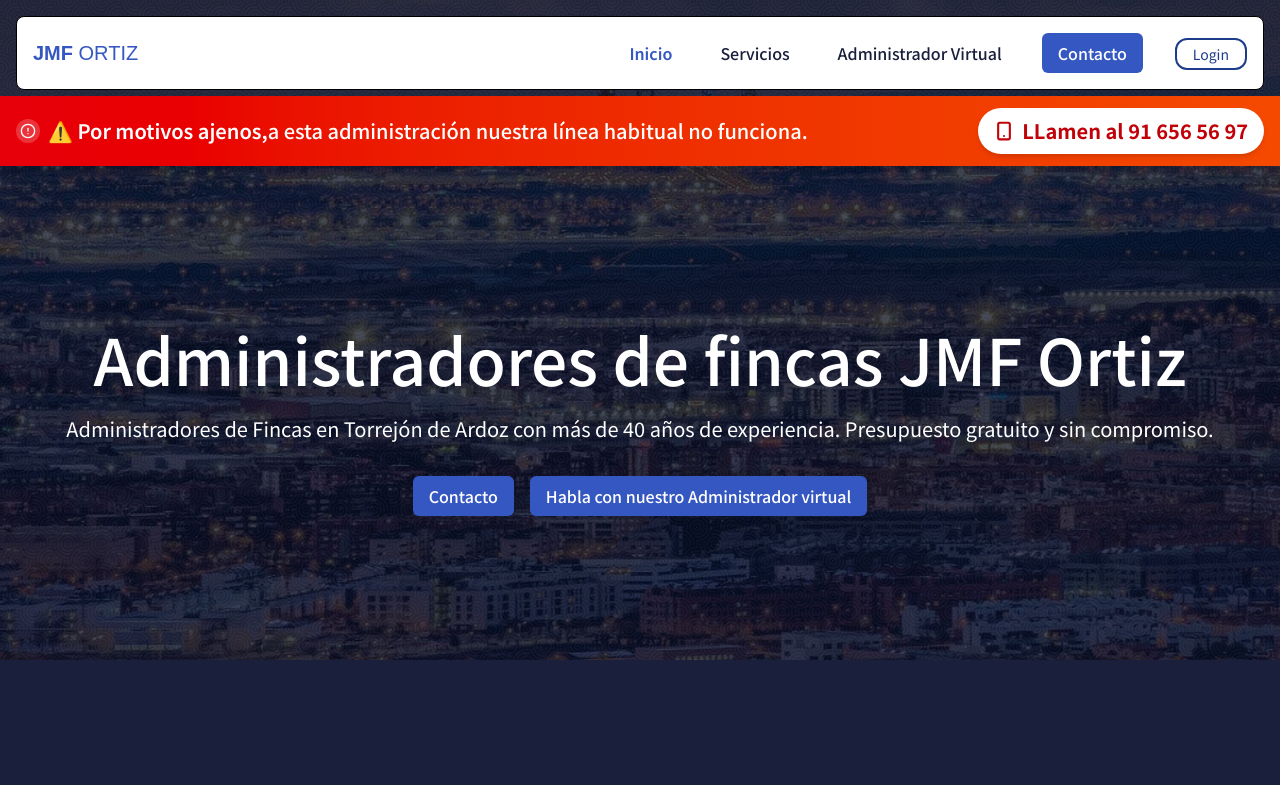
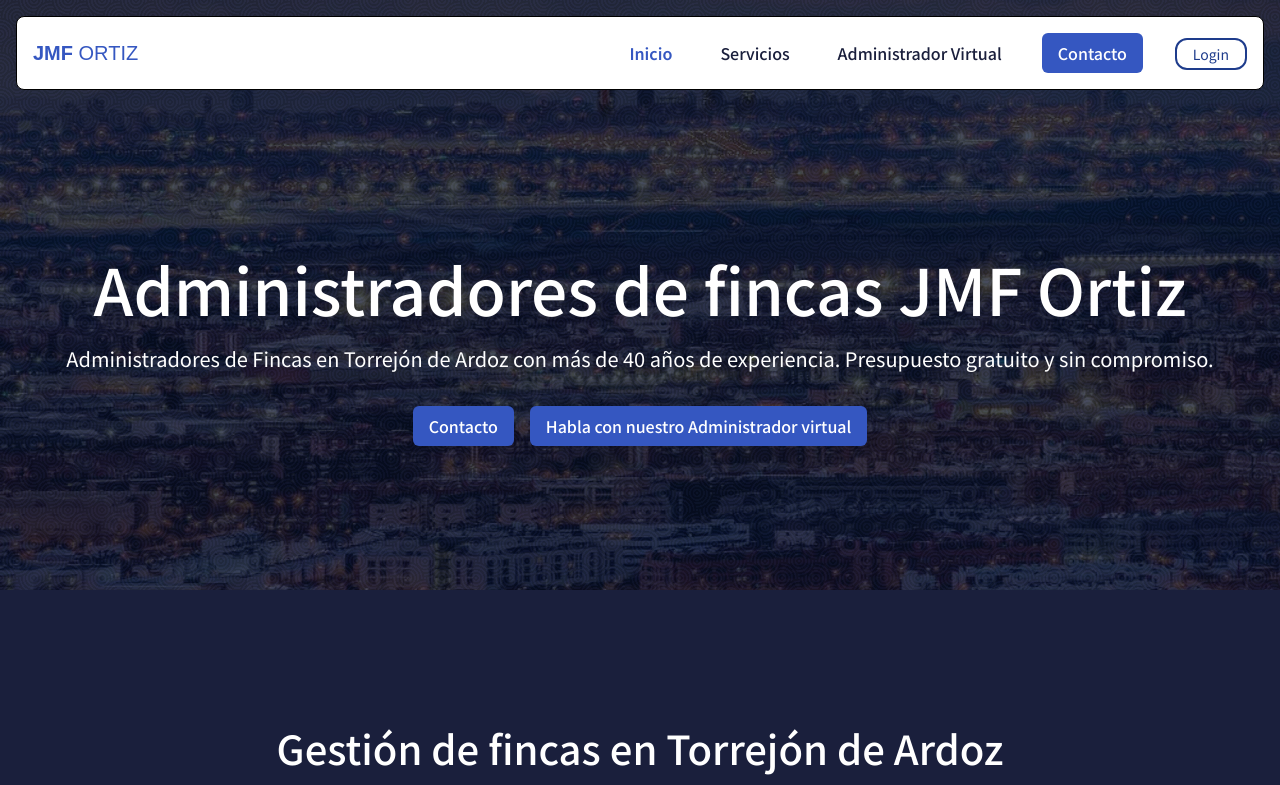
Before and after one commit to jaso69/jmf-ortiz, an Astro site: page / in a window 1280 px wide. Shown: the top 785 px of the page. Built offline with nearby package versions, Linux system fonts and the light colour scheme; Astro itself is replaced by a stand-in of ours; a web font is replaced by a local one.

Commit message:
out flag

```diff
--- a/src/components/sections/Hero.astro
+++ b/src/components/sections/Hero.astro
@@ -44,38 +44,6 @@ const opacity = content.overlayOpacity ?? 1; // Default opacity if not specified
             ></div>
         </div>
     )}
-    <div class="bg-gradient-to-r from-red-600 to-orange-600 text-white px-4 py-3 shadow-lg relative z-50">
-  <div class="container mx-auto flex flex-col sm:flex-row items-center justify-between gap-3 text-center sm:text-left">
-
-    <div class="flex items-center gap-2 text-sm sm:text-base font-medium">
-      <span class="inline-flex items-center justify-center w-6 h-6 bg-white/20 rounded-full shrink-0">
-        <svg xmlns="http://www.w3.org/2000/svg" class="w-4 h-4 text-white" viewBox="0 0 24 24" fill="none" stroke="currentColor" stroke-width="2" stroke-linecap="round" stroke-linejoin="round">
-          <circle cx="12" cy="12" r="10"></circle>
-          <line x1="12" y1="8" x2="12" y2="12"></line>
-          <line x1="12" y1="16" x2="12.01" y2="16"></line>
-        </svg>
-      </span>
-      <span>
-        ⚠️ <strong class="font-semibold">Por motivos ajenos,</strong>a esta administración nuestra línea habitual no funciona.
-      </span>
-    </div>
-
-    <div class="flex items-center gap-3 shrink-0">
-      <span class="hidden sm:inline text-white"></span>
-      <a
-        href="tel:916565697"
-        class="inline-flex items-center gap-2 bg-white text-red-700 hover:bg-red-50 px-4 py-2 rounded-full font-bold text-base shadow-md transition-all duration-200 hover:scale-105"
-      >
-        <svg xmlns="http://www.w3.org/2000/svg" class="w-5 h-5" viewBox="0 0 24 24" fill="none" stroke="currentColor" stroke-width="2.5" stroke-linecap="round" stroke-linejoin="round">
-          <rect x="5" y="2" width="14" height="20" rx="2" ry="2"></rect>
-          <line x1="12" y1="18" x2="12.01" y2="18"></line>
-        </svg>
-         LLamen al 91 656 56 97
-      </a>
-    </div>
-
-  </div>
-</div>
 
     <div class="site-container mx-auto px-4 py-large relative z-10 flex flex-col md:items-center md:justify-center md:text-center">
         <h1 class="text-white text-balance" data-aos="fade-up">{content.title}</h1>
```
